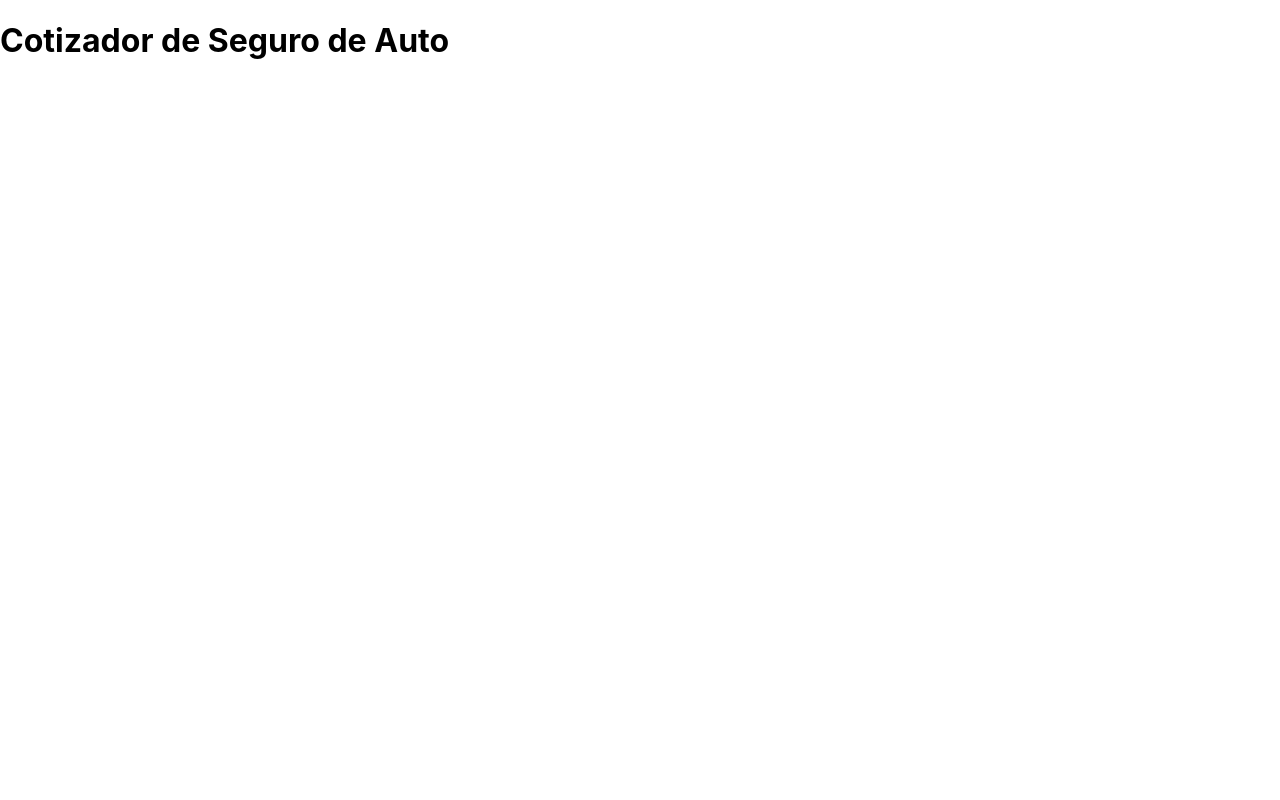
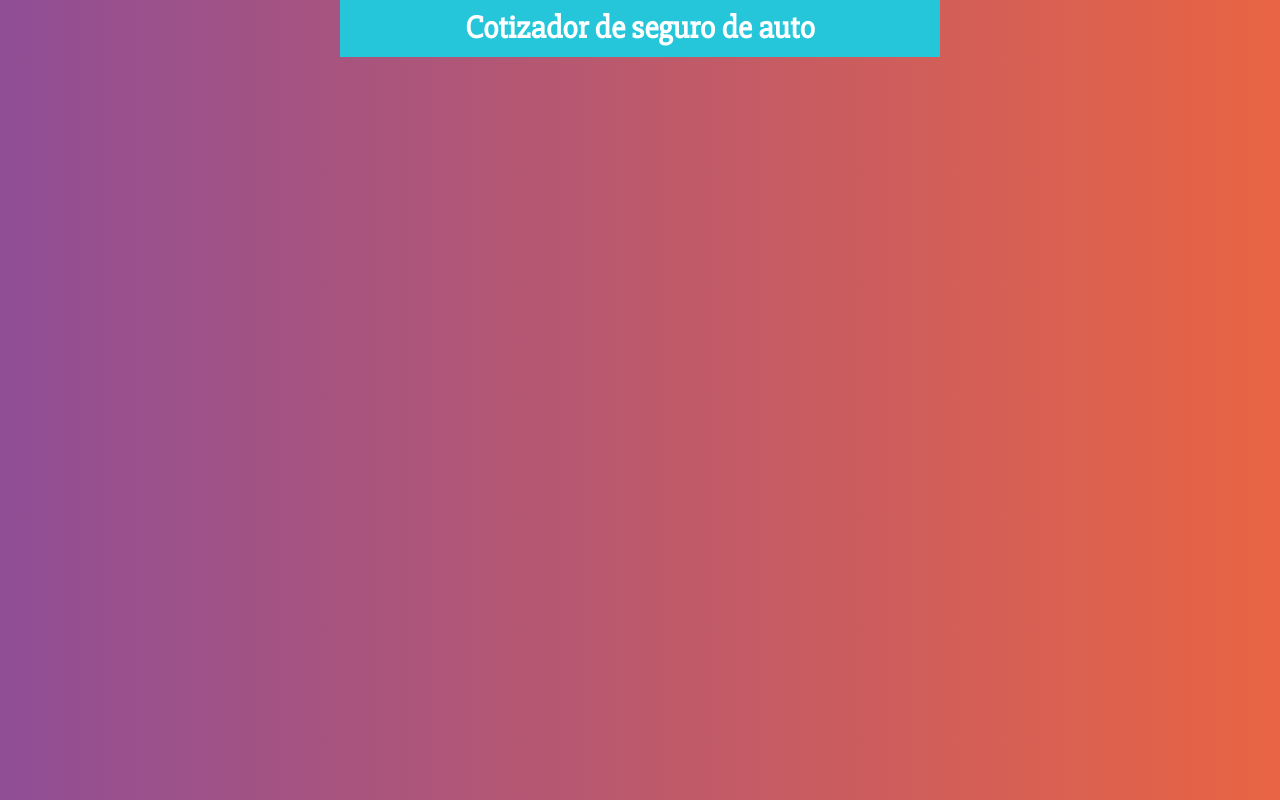
Before and after one commit to darioulin/cotizador, a React (Create React App) app: page / in a window 1280 px wide. Built offline with nearby package versions, Linux system fonts and the light colour scheme.

Commit message:
estilos css agregados

```diff
--- a/src/componentes/App.jsx
+++ b/src/componentes/App.jsx
@@ -4,7 +4,7 @@ class App extends Component {
   render() {
     return (
       <div className="contenedor">
-        <Header />
+        <Header titulo="Cotizador de seguro de auto" />
       </div>
     );
   }
--- a/src/componentes/Header.jsx
+++ b/src/componentes/Header.jsx
@@ -3,7 +3,7 @@ import React from "react";
 const Header = props => {
   return (
     <header className="top">
-      <h1>Cotizador de Seguro de Auto</h1>
+      <h1>{props.titulo}</h1>
     </header>
   );
 };
--- a/src/css/index.css
+++ b/src/css/index.css
@@ -1,14 +1,156 @@
+@import url("https://necolas.github.io/normalize.css/8.0.0/normalize.css");
+@import url("https://fonts.googleapis.com/css?family=Slabo+27px");
+
+html {
+  box-sizing: border-box;
+}
 body {
+  background: #e96443; /* fallback for old browsers */
+  background: -webkit-linear-gradient(
+    to right,
+    #904e95,
+    #e96443
+  ); /* Chrome 10-25, Safari 5.1-6 */
+  background: linear-gradient(to right, #904e95, #e96443);
+  font-family: Arial, Helvetica, sans-serif;
+}
+.contenedor {
+  max-width: 600px;
+  margin: 0 auto;
+}
+.boton {
+  background-color: #00838f !important;
+  font-size: 16px;
+  width: 100%;
+  padding: 15px;
+  color: white;
+  text-transform: uppercase;
+  font-weight: bold;
+}
+.boton:hover {
+  cursor: pointer;
+}
+header {
+  background-color: #26c6da;
+  padding: 10px;
+  font-weight: bold;
+  color: white;
+}
+header h1 {
+  font-size: 2rem;
   margin: 0;
-  padding: 0;
-  font-family: -apple-system, BlinkMacSystemFont, "Segoe UI", "Roboto", "Oxygen",
-    "Ubuntu", "Cantarell", "Fira Sans", "Droid Sans", "Helvetica Neue",
-    sans-serif;
-  -webkit-font-smoothing: antialiased;
-  -moz-osx-font-smoothing: grayscale;
+  font-family: "Slabo 27px", serif;
+  text-align: center;
+}
+.contenedor-formulario {
+  background-color: white;
+  padding: 3rem;
 }
 
-code {
-  font-family: source-code-pro, Menlo, Monaco, Consolas, "Courier New",
-    monospace;
+.campo {
+  display: flex;
+  margin-bottom: 1rem;
+  align-items: center;
 }
+.campo label {
+  flex: 0 0 200px;
+}
+.campo input[type="radio"] {
+  margin: 1rem;
+}
+
+.error {
+  background-color: #fbe9e7;
+  border: 1px solid #f4511e;
+  padding: 10px;
+  margin-bottom: 20px;
+  text-align: center;
+  color: #f4511e;
+}
+.correcto {
+  background-color: rgb(211, 249, 187);
+  border: 1px solid rgb(50, 167, 0);
+  padding: 10px;
+  margin-bottom: 20px;
+  text-align: center;
+  color: rgb(4, 150, 50);
+}
+.error p {
+  margin: 0;
+}
+.contenido {
+  margin-top: 60px;
+  background-color: white;
+  -webkit-box-shadow: 0px 21px 46px -15px rgba(0, 0, 0, 1);
+  -moz-box-shadow: 0px 21px 46px -15px rgba(0, 0, 0, 1);
+  box-shadow: 0px 21px 46px -15px rgba(0, 0, 0, 1);
+}
+.resultado {
+  margin-bottom: 40px;
+}
+.resultado div {
+  border: 1px solid #26c6da;
+  text-align: center;
+  padding: 0 0 20px 0;
+}
+.resultado div p {
+  margin-bottom: 0;
+}
+.resultado div p.header {
+  background-color: #26c6da;
+  margin-bottom: 10px;
+  color: white;
+  padding: 10px;
+  text-transform: uppercase;
+  font-weight: bold;
+}
+
+span.resultado {
+  position: relative;
+  width: 100%;
+}
+
+.resultado-enter {
+  transition: 0.5s;
+  transform: translateY(120%);
+}
+
+.resultado-enter.resultado-enter-active {
+  transform: translateY(120%);
+}
+.resultado-exit {
+  transform: translateY(0);
+  transition: 0.5s;
+  position: absolute;
+  left: 0;
+  bottom: 0;
+  width: 100%;
+}
+.resultado-exit-active {
+  opacity: 0;
+  transform: translateY(-100%);
+}
+
+.gran-total {
+  text-align: center;
+  padding: 0.5rem;
+  border: 1px solid #26c6da;
+  background-color: rgb(127, 224, 237);
+  margin-top: 1rem;
+}
+.gran-total p {
+}
+
+.resumen {
+  padding: 1rem;
+  text-align: center;
+  background-color: #00838f;
+  color: white;
+  margin-top: 1rem;
+}
+.resumen li {
+  list-style: none;
+}
+.resumen h2 {
+  margin: 0 0 1rem 0;
+}
```
